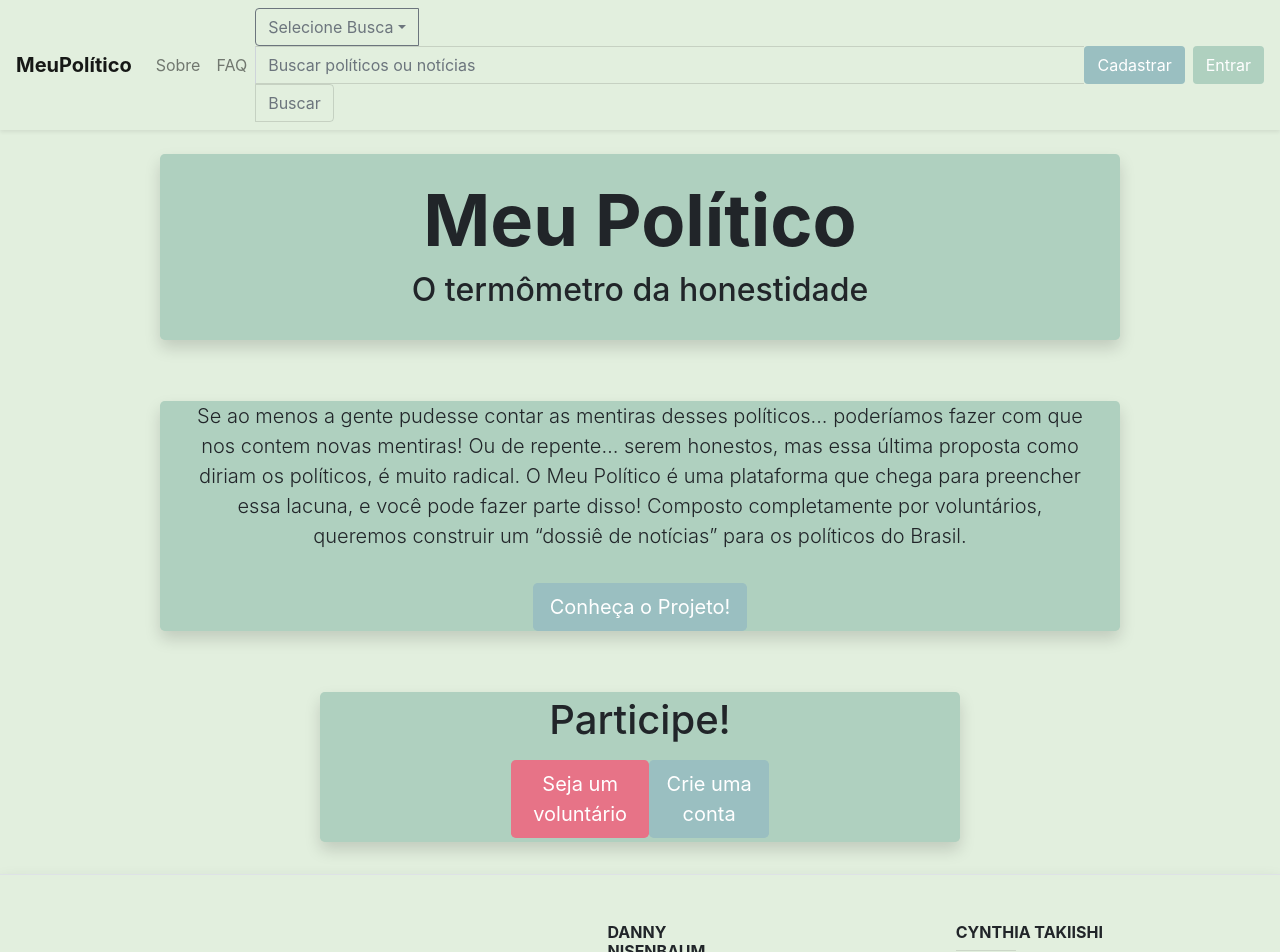
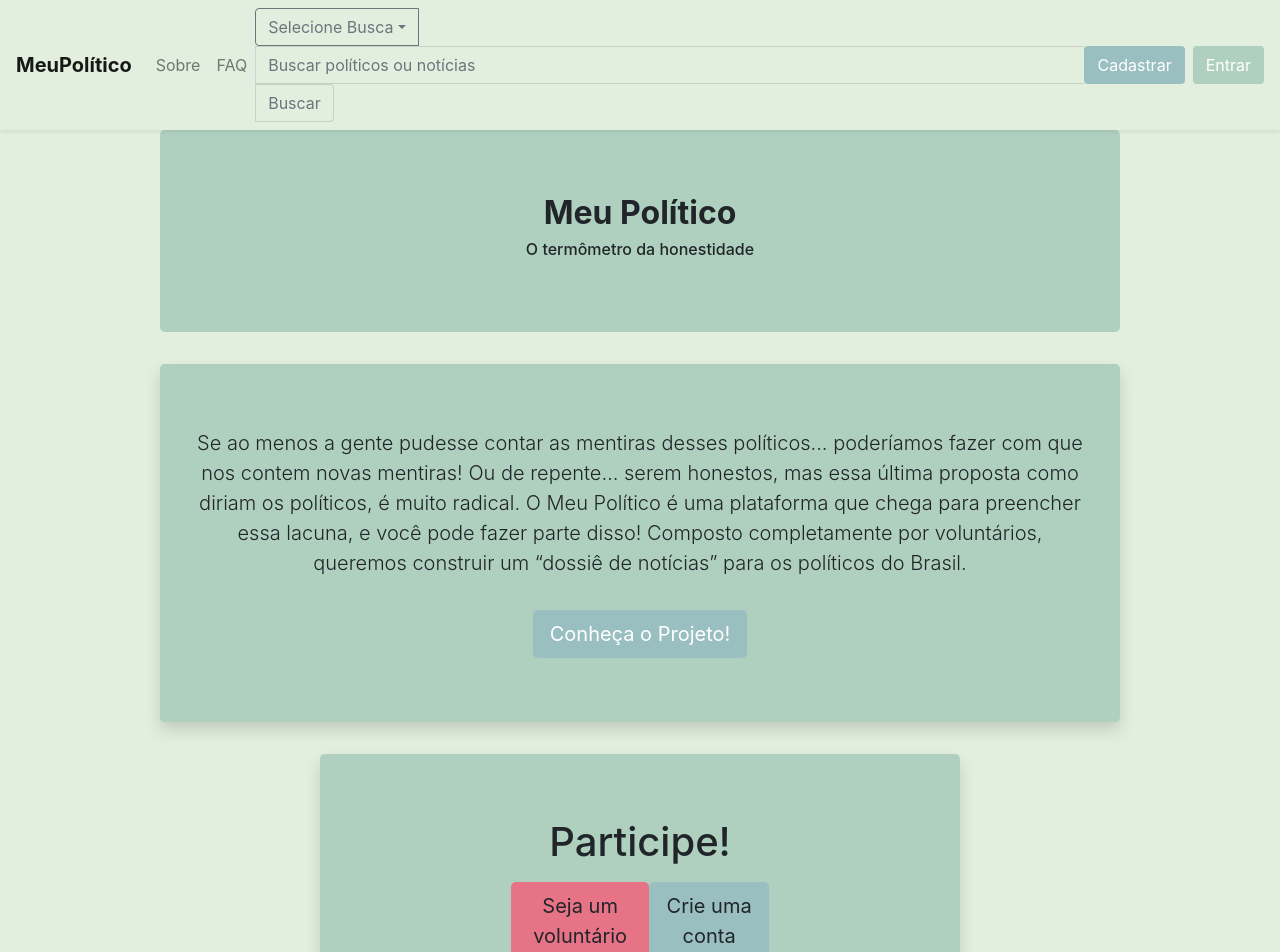
Before and after one commit to unimatrix2/meu-politico-front, a React (Create React App) app: page / in a window 1280 px wide. Shown: the top 952 px of the page. Built offline with nearby package versions, Linux system fonts and the light colour scheme; the HTML template or start-up script is replaced by a standard one.

Commit message:
began responsiveness overhaul

```diff
--- a/src/components/Home/Home.css
+++ b/src/components/Home/Home.css
@@ -1,11 +1,3 @@
-.main-home-content {
-    background-color: var(--honeydew);
-    height: calc(100vh - 56px);
-    width: 100%;
-    display: flex;
-    flex-direction: column;
-}
-
 .button-light-blue-home {
     background-color: var(--opal) !important;
     border-color: transparent !important;
@@ -28,11 +20,30 @@
     background-color: var(--honeydew) !important;
 }
 
-.custom-jumbo {
-    box-sizing: border-box !important;
-    max-height: 230px;
+.main-home-content {
+    background-color: var(--honeydew);
+    width: 100%;
+    display: flex;
+    flex-direction: column;
 }
 
-.participate {
-    max-height: 150px;
+@media (max-width: 1080px) {
+    .main-home-content {
+        height: calc(100vh - 56px);
+    }
+
+    .custom-jumbo {
+        box-sizing: border-box !important;
+        max-height: 230px;
+    }
+
+    .participate {
+        max-height: 150px;
+    }
 }
+
+@media (max-width: 360px) {
+    .main-home-content {
+        height: calc(100vh - 56px);
+    }
+}
--- a/src/components/Home/Home.js
+++ b/src/components/Home/Home.js
@@ -1,40 +1,43 @@
 import React from 'react';
 import { Link } from 'react-router-dom';
-import { Jumbotron, Button, Container } from 'react-bootstrap';
+import { Button, Container } from 'react-bootstrap';
 import Footer from '../Footer/Footer';
 import './Home.css';
 
 const Home = ({showSignup, setShowSignup, authState}) => {
+    console.log(window.outerWidth)
     return (
         <>
             <main className="main-home-content d-flex flex-column justify-content-between">
-                <Jumbotron className="cambridge-blue-background d-flex flex-column align-items-center w-75 h-25 justify-content-center shadow align-self-center mt-4 ">
-                    <h1 className="font-weight-bold display-3">Meu Político</h1>
-                    <p className="h2" >O termômetro da honestidade</p>
-                </Jumbotron>
-                <Jumbotron className="cambridge-blue-background d-flex flex-column shadow align-items-center custom-jumbo justify-content-center w-75 align-self-center">
+                <div className={window.innerWidth >= 1920 ?
+                    "cambridge-blue-background d-flex flex-column align-items-center w-75 h-25 justify-content-center shadow align-self-center mt-4 jumbotron"
+                    : "jumbotron align-self-center cambridge-blue-background w-75 d-flex flex-column align-items-center h-25"}>
+                    <p className={window.innerWidth === 1920 ? "font-weight-bold display-3" : "font-weight-bold h2"}>Meu Político</p>
+                    <p className={window.innerWidth === 1920 ? "h2" : "h6"} >O termômetro da honestidade</p>
+                </div>
+                {window.innerWidth >= 720 ? <div className="cambridge-blue-background d-flex flex-column shadow align-items-center custom-jumbo justify-content-center w-75 align-self-center jumbotron">
                         <p className="lead blockquote text-center">Se ao menos a gente pudesse contar as mentiras desses políticos... poderíamos
                         fazer com que  nos contem novas mentiras! Ou de repente… serem honestos, mas essa última proposta
                         como diriam os políticos, é muito radical. O Meu Político é uma plataforma que chega para preencher
                         essa lacuna, e você pode fazer parte disso! Composto completamente por voluntários, queremos
                         construir um “dossiê de notícias” para os políticos do Brasil.</p>
                         <Button as={Link} to="/sobre" className="mt-3 btn button-light-blue-home btn-lg">Conheça o Projeto!</Button>
-                </Jumbotron>
-                <Jumbotron className="cambridge-blue-background d-flex flex-column shadow align-items-center w-50 justify-content-center align-self-center participate">
+                </div> : false}
+                <div className="cambridge-blue-background d-flex flex-column shadow align-items-center w-50 justify-content-center align-self-center participate jumbotron">
                         <p className="h1 mb-3">Participe!</p>
                         {authState ? <Container className="w-50 d-flex justify-content-center">
-                            <Button as={Link} to="/" className="btn btn-lg button-ultra-red">
+                            <Link to="/" className="btn btn-lg button-ultra-red">
                                 Seja um voluntário
-                            </Button>
+                            </Link>
                         </Container> : <Container className="d-flex justify-content-between w-50">
-                            <Button as={Link} to="/" className="btn btn-lg button-ultra-red">
+                            <Link to="/" className="btn btn-lg button-ultra-red">
                                 Seja um voluntário
-                            </Button>
-                            <Button onClick={() => setShowSignup(true)} className="btn btn-lg button-light-blue-home" >
+                            </Link>
+                            <button onClick={() => setShowSignup(true)} className="btn btn-lg button-light-blue-home" >
                                 Crie uma conta
-                            </Button>
+                            </button>
                         </Container>}
-                </Jumbotron>
+                </div>
             </main>
             <Footer />
         </>
```
